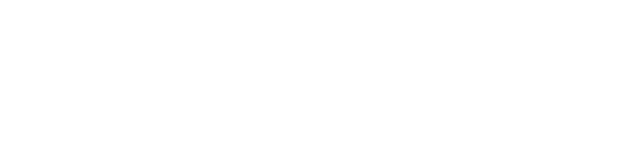
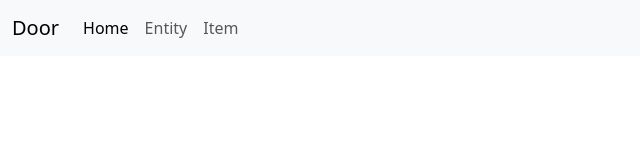
Before and after one commit to ducanh26092010/SPCK_JSB68, a plain HTML site: page index.html in a window 1280 px wide. Shown: the whole page, without its empty margins (0-640 px from the left). Drawn offline with nearby package versions, Linux system fonts and the light colour scheme.

Commit message:
SPCK_JSB68

```diff
--- a/index.html
+++ b/index.html
@@ -4,8 +4,38 @@
     <meta charset="UTF-8">
     <meta name="viewport" content="width=device-width, initial-scale=1.0">
     <title>Home</title>
+    <link rel="icon" href="https://tr.rbxcdn.com/b52948db7d107ca543d9f78eeeafc67d/768/432/Image/Webp" type="image/png">
+    <link href="https://cdn.jsdelivr.net/npm/bootstrap@5.3.3/dist/css/bootstrap.min.css" rel="stylesheet" integrity="sha384-QWTKZyjpPEjISv5WaRU9OFeRpok6YctnYmDr5pNlyT2bRjXh0JMhjY6hW+ALEwIH" crossorigin="anonymous">
 </head>
 <body>
+    <nav class="navbar navbar-expand-lg bg-body-tertiary">
+        <div class="container-fluid">
+          <a class="navbar-brand" href="#">Door</a>
+          <button class="navbar-toggler" type="button" data-bs-toggle="collapse" data-bs-target="#navbarNavDropdown" aria-controls="navbarNavDropdown" aria-expanded="false" aria-label="Toggle navigation">
+            <span class="navbar-toggler-icon"></span>
+          </button>
+          <div class="collapse navbar-collapse" id="navbarNavDropdown">
+            <ul class="navbar-nav">
+              <li class="nav-item">
+                <a class="nav-link active" aria-current="page" href="#">Home</a>
+              </li>
+              <li class="nav-item">
+                <a class="nav-link" href="#">Entity</a>
+              </li>
+              <li class="nav-item">
+                <a class="nav-link" href="#">Item</a>
+              </li>
+                <ul class="dropdown-menu">
+                  <li><a class="dropdown-item" href="#">Action</a></li>
+                  <li><a class="dropdown-item" href="#">Another action</a></li>
+                  <li><a class="dropdown-item" href="#">Something else here</a></li>
+                </ul>
+              </li>
+            </ul>
+          </div>
+        </div>
+      </nav>
 
+<script src="https://cdn.jsdelivr.net/npm/bootstrap@5.3.3/dist/js/bootstrap.bundle.min.js" integrity="sha384-YvpcrYf0tY3lHB60NNkmXc5s9fDVZLESaAA55NDzOxhy9GkcIdslK1eN7N6jIeHz" crossorigin="anonymous"></script>
 </body>
 </html>
```
